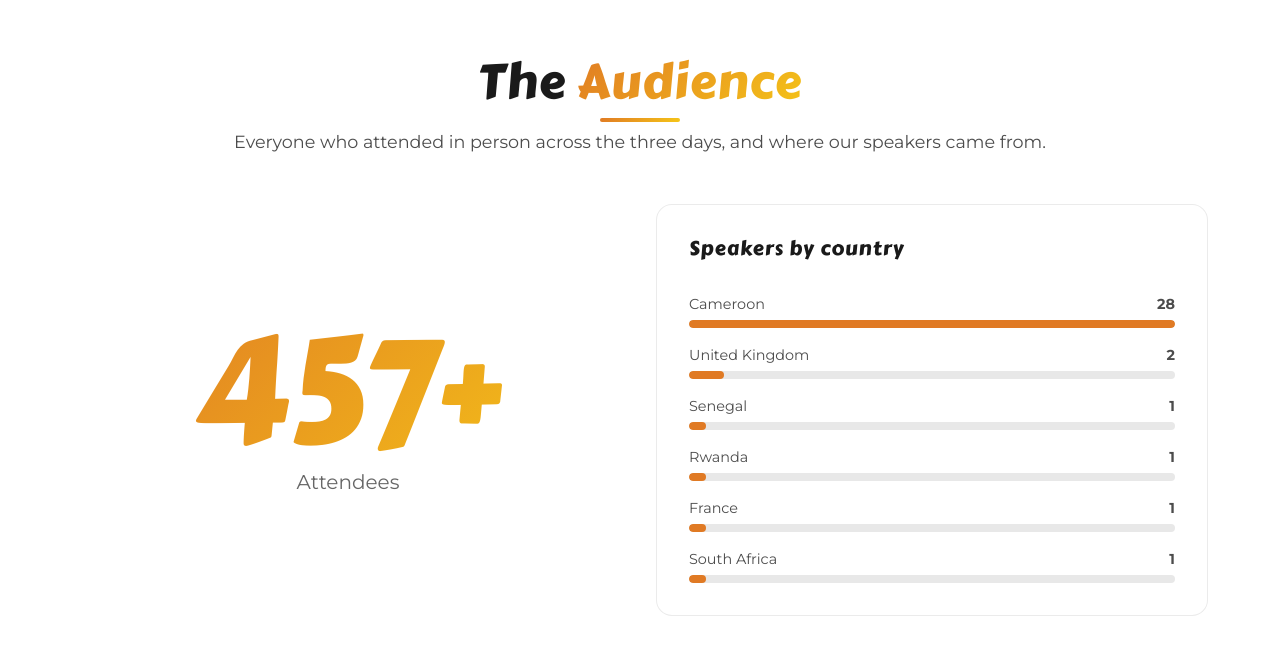
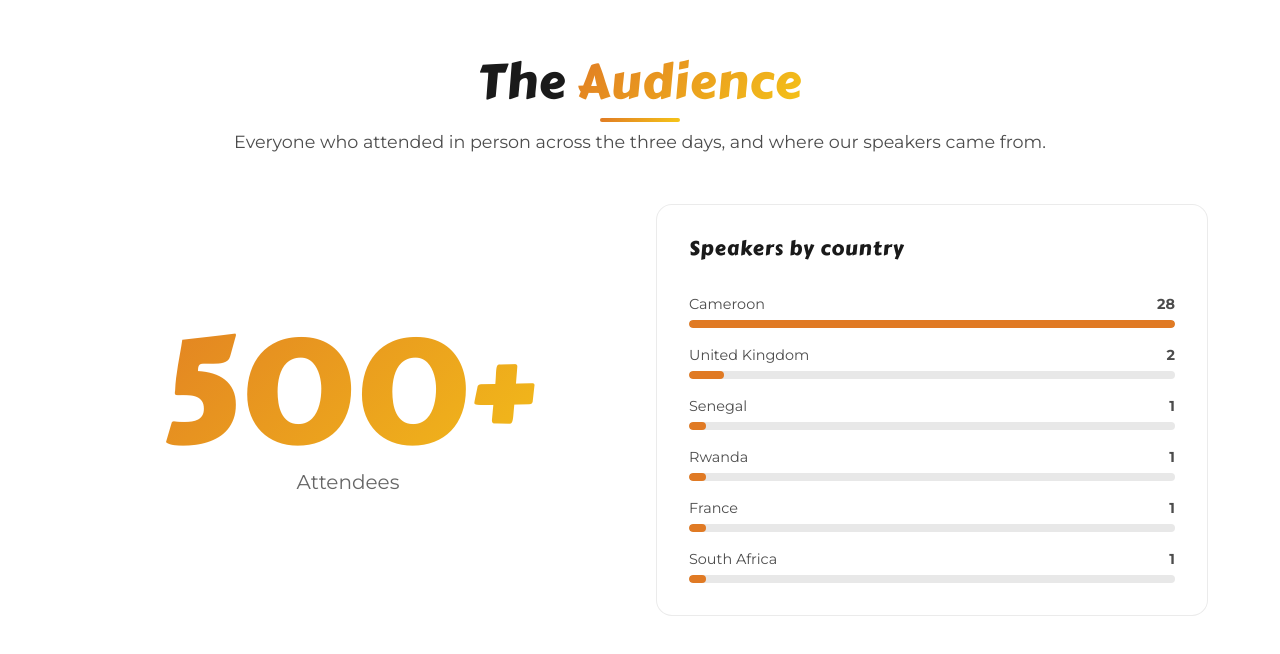
Before and after one commit to pythoncameroon/PyCon_Cameroon_2026, a React (Vite) app: page /2026/en/report in a window 1280 px wide. Shown: the part 2370-3024 px from the top of the page. Built offline with nearby package versions, Linux system fonts and the light colour scheme.

Commit message:
fix(report): set attendee count to 500+

```diff
--- a/src/data/reportStats.js
+++ b/src/data/reportStats.js
@@ -3,7 +3,7 @@ import { speakers } from './speakers.js';
 import { sponsorsList } from './sponsorsList.js';
 import { partnerCommunities } from './partners.js';
 
-export const attendeeTotal = '457+';
+export const attendeeTotal = '500+';
 
 export const reportSessions = Object.values(agenda).flat().filter((s) => s.id);
 
```
Also changed, not shown: 2 other files (tests, documents, lock files or other folders).
